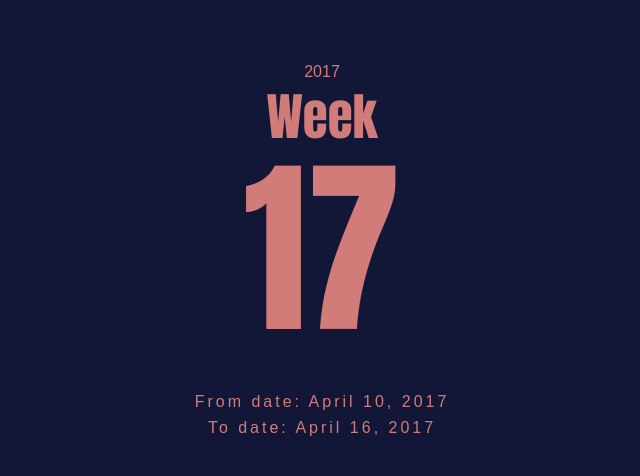
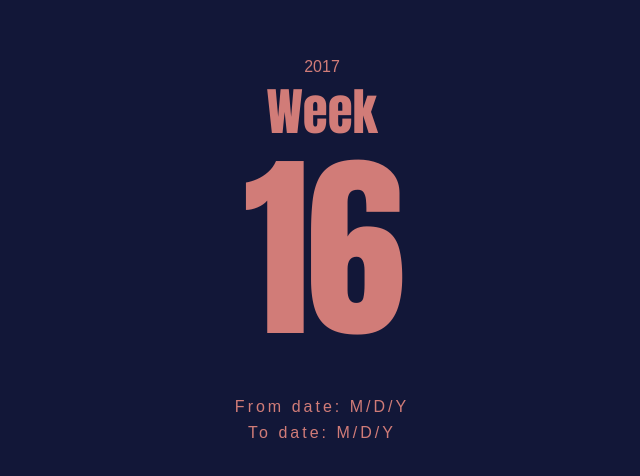
Before and after one commit to Avelar/week-number, a plain HTML site: page index.html in a window 1280 px wide. Shown: the part 148-624 px from the top of the page, without its empty margins (318-958 px from the left). Drawn offline with Linux system fonts and the light colour scheme.

Commit message:
improve styles, remove code unused

```diff
--- a/css/application.css
+++ b/css/application.css
@@ -21,19 +21,22 @@ body {
 
 /* Typography */
 h1.container-week {
-  font-size: 190px;
-  font-family: impact, "Arial Black", sans-serif;
+  font-size: 200px;
+  font-family: impact, sans-serif;
+  font-weight: bolder;
   line-height: 1;
+  letter-spacing: -4px;
   margin: 12px 0 45px 0;
 }
 h2.container-week-label {
   font-size: 51px;
   font-family: impact, "Arial Black", sans-serif;
+  font-weight: bold;
   line-height: 1;
   margin-top: 10px;
 }
 .container-fromto--item {
-  font-weight: 100;
+  font-weight: normal;
   letter-spacing: 3px;
   line-height: 26px;
 }
--- a/index.html
+++ b/index.html
@@ -40,10 +40,10 @@
       <h1 class="container-week"></h1>
       <div class="container-fromto">
         <p class="container-fromto--item">
-          From date: <span class="from-date">April 10, 2017</span>
+          From date: <span class="from-date">M/D/Y</span>
         </p>
         <p class="container-fromto--item">
-          To date: <span class="to-date">April 16, 2017</span>
+          To date: <span class="to-date">M/D/Y</span>
         </p>
       </div>
     </div>
--- a/js/application.js
+++ b/js/application.js
@@ -14,6 +14,6 @@ $( document ).ready(function() {
 	var d= new Date();
 	var currentYear = d.getFullYear();
 	// console.log(d.getWeek());
-	$(".container-week").html(d.getWeek());
+	$(".container-week").html(d.getWeek()-1);
 	$(".container-year").html(currentYear);
 });
```
